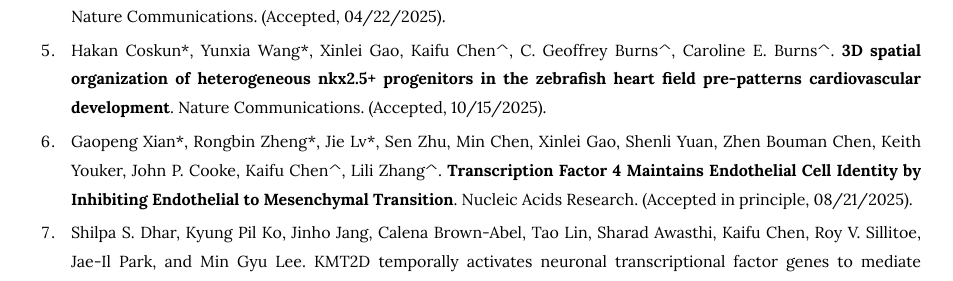
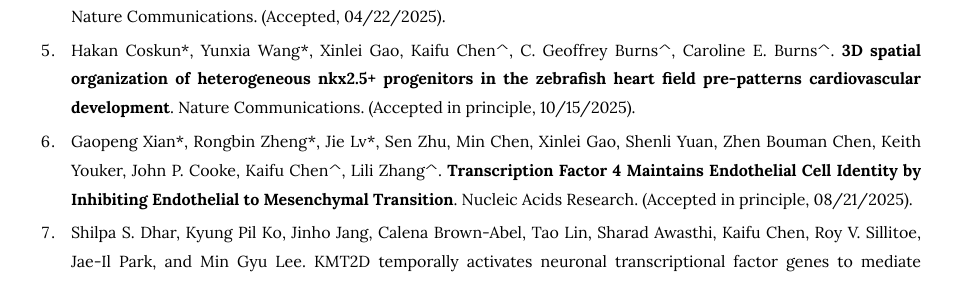
Before and after one commit to kaifuchenlab/kaifuchenlab.github.io, a Jekyll site: the page built from 3.publication/index.md, in a window 1280 px wide and 900 px high, scrolled down 745 px. Shown: the part 163-444 px from the top of the window, without its empty margins (169-1122 px from the left). Built offline with Jekyll 4.4.1, drawn with Linux system fonts in a browser that asks for light colours.

Commit message:
Update index.md

```diff
--- a/3.publication/index.md
+++ b/3.publication/index.md
@@ -24,7 +24,7 @@ Research Square.
 
 97. Jordan Fox\*, Yang Yu\*, Yang Yu, Pilendra Thakre, Chloe Fox, Qian Li, Yunxia Wang, Adam Hughes, Xin Wang, Kaifu Chen^, Grzegorz Ira1^. **Deficits in mitochondrial dynamics and iron balance result in templated insertions**. Nature Communications. (Accepted, 04/22/2025).
 
-96. Hakan Coskun\*, Yunxia Wang\*, Xinlei Gao, Kaifu Chen^, C. Geoffrey Burns^, Caroline E. Burns^. **3D spatial organization of heterogeneous nkx2.5+ progenitors in the zebrafish heart field pre-patterns cardiovascular development**. Nature Communications. (Accepted, 10/15/2025).
+96. Hakan Coskun\*, Yunxia Wang\*, Xinlei Gao, Kaifu Chen^, C. Geoffrey Burns^, Caroline E. Burns^. **3D spatial organization of heterogeneous nkx2.5+ progenitors in the zebrafish heart field pre-patterns cardiovascular development**. Nature Communications. (Accepted in principle, 10/15/2025).
 
 95. Gaopeng Xian\*, Rongbin Zheng\*, Jie Lv\*, Sen Zhu, Min Chen, Xinlei Gao, Shenli Yuan, Zhen Bouman Chen,  Keith Youker, John P. Cooke, Kaifu Chen^, Lili Zhang^. **Transcription Factor 4 Maintains Endothelial Cell Identity by Inhibiting Endothelial to Mesenchymal Transition**. Nucleic Acids Research. (Accepted in principle, 08/21/2025).
 
```
